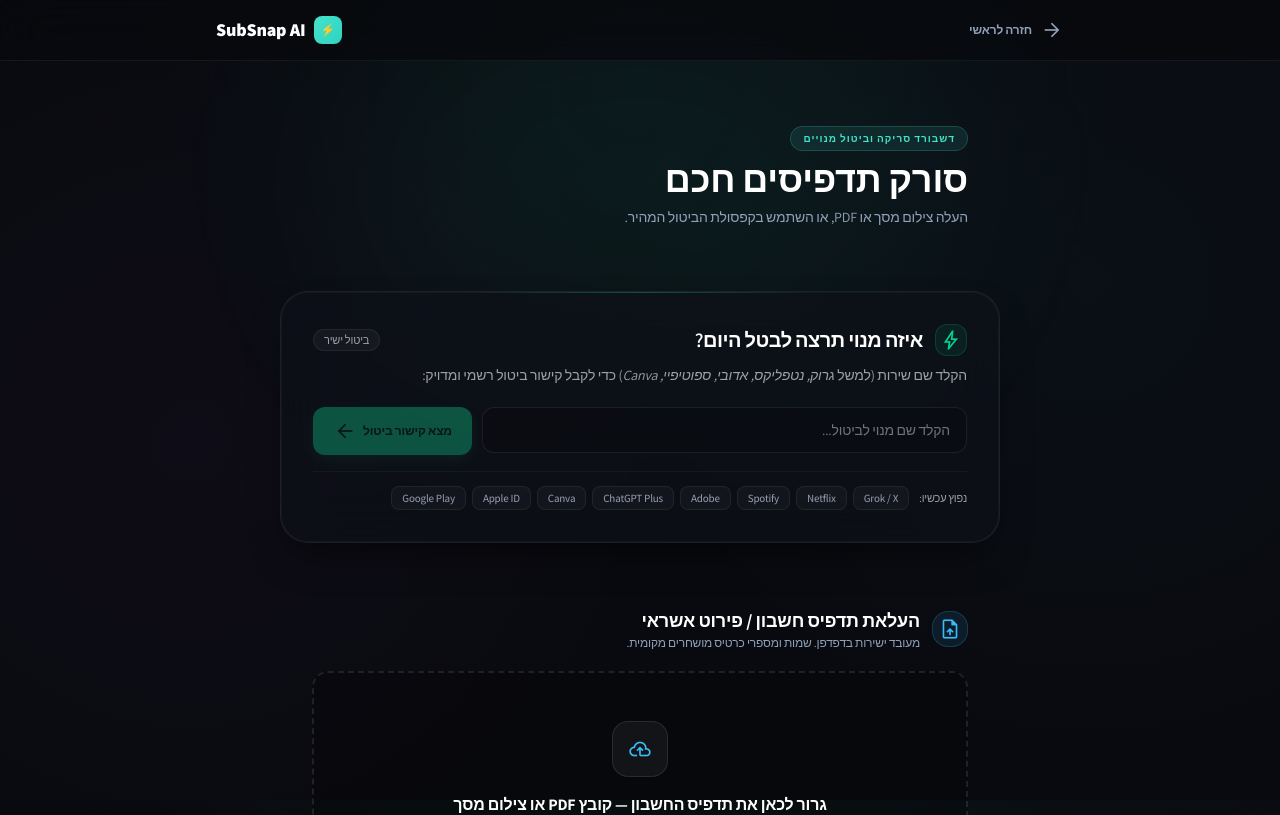
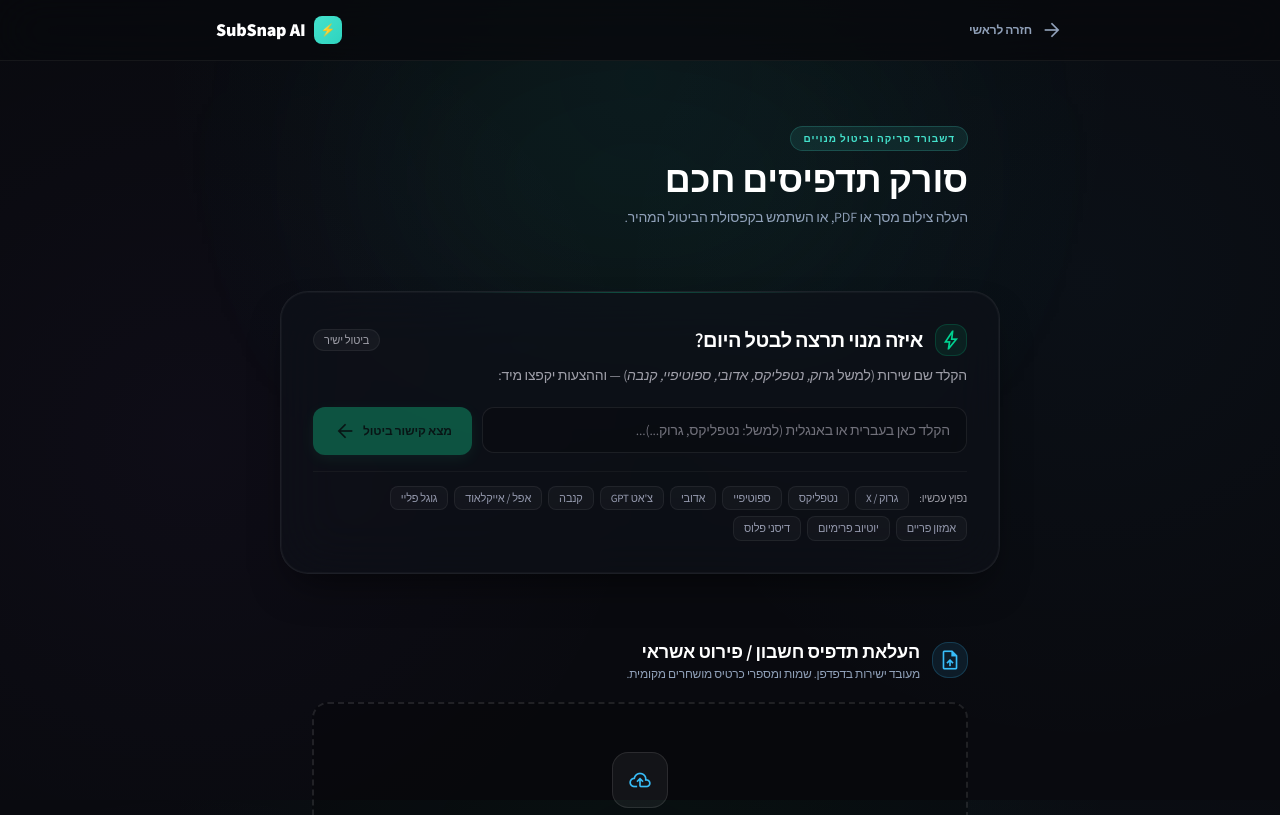
Before and after one commit to trqmsh3-sudo/subsnap, a Next.js app: page /app in a window 1280 px wide. Shown: the top 815 px of the page. Built offline with nearby package versions, Linux system fonts and the light colour scheme.

Commit message:
Add instant live Hebrew autocomplete suggestions and 100% Hebrew tags and results

```diff
--- a/components/QuickCancelBar.tsx
+++ b/components/QuickCancelBar.tsx
@@ -1,27 +1,72 @@
 'use client'
 
-import React, { useState } from 'react'
+import React, { useState, useEffect, useRef } from 'react'
+import { CANCELLATION_DB, CancellationEntry } from '@/lib/cancellationDb'
 
-interface CancellationEntry {
-  name: string
-  loginUrl: string
-  cancelUrl: string
-  notes?: string
-  difficulty: 'easy' | 'hard'
-  tier?: 'auto' | 'session' | 'manual'
-  steps?: string[]
-}
+const HEBREW_TAGS = [
+  { label: 'גרוק / X', q: 'גרוק' },
+  { label: 'נטפליקס', q: 'נטפליקס' },
+  { label: 'ספוטיפיי', q: 'ספוטיפיי' },
+  { label: 'אדובי', q: 'אדובי' },
+  { label: 'צ\'אט GPT', q: 'צ\'אט ג\'יפיטי' },
+  { label: 'קנבה', q: 'קנבה' },
+  { label: 'אפל / אייקלאוד', q: 'אפל' },
+  { label: 'גוגל פליי', q: 'גוגל פליי' },
+  { label: 'אמזון פריים', q: 'אמזון פריים' },
+  { label: 'יוטיוב פרימיום', q: 'יוטיוב' },
+  { label: 'דיסני פלוס', q: 'דיסני' },
+]
 
 export default function QuickCancelBar() {
   const [query, setQuery] = useState('')
   const [loading, setLoading] = useState(false)
   const [result, setResult] = useState<CancellationEntry | null>(null)
   const [searched, setSearched] = useState(false)
+  const [suggestions, setSuggestions] = useState<CancellationEntry[]>([])
+  const [showSuggestions, setShowSuggestions] = useState(false)
+  const wrapperRef = useRef<HTMLDivElement>(null)
+
+  // Live autocomplete filtering in Hebrew & English
+  useEffect(() => {
+    if (!query.trim()) {
+      setSuggestions([])
+      setShowSuggestions(false)
+      return
+    }
+    const q = query.toLowerCase().trim()
+    const matches = CANCELLATION_DB.filter(item =>
+      item.name.toLowerCase().includes(q) ||
+      (item.nameHe && item.nameHe.toLowerCase().includes(q)) ||
+      item.keywords.some(k => k.includes(q) || q.includes(k))
+    ).slice(0, 5)
+
+    setSuggestions(matches)
+    setShowSuggestions(matches.length > 0)
+  }, [query])
+
+  // Close dropdown on click outside
+  useEffect(() => {
+    function handleClickOutside(event: MouseEvent) {
+      if (wrapperRef.current && !wrapperRef.current.contains(event.target as Node)) {
+        setShowSuggestions(false)
+      }
+    }
+    document.addEventListener('mousedown', handleClickOutside)
+    return () => document.removeEventListener('mousedown', handleClickOutside)
+  }, [])
+
+  function selectService(item: CancellationEntry) {
+    setQuery(item.nameHe || item.name)
+    setResult(item)
+    setSearched(true)
+    setShowSuggestions(false)
+  }
 
   async function handleSearch(e: React.FormEvent) {
     e.preventDefault()
     if (!query.trim()) return
 
+    setShowSuggestions(false)
     setLoading(true)
     setSearched(true)
     try {
@@ -37,7 +82,7 @@ export default function QuickCancelBar() {
   }
 
   return (
-    <div className="w-full studio-capsule p-6 sm:p-8 relative overflow-hidden">
+    <div ref={wrapperRef} className="w-full studio-capsule p-6 sm:p-8 relative overflow-visible">
       {/* Top micro-line gradient */}
       <div className="absolute top-0 right-1/4 w-1/2 h-[1px] bg-gradient-to-r from-transparent via-emerald-400/30 to-transparent" />
 
@@ -57,23 +102,25 @@ export default function QuickCancelBar() {
       </div>
 
       <p className="text-xs sm:text-sm text-zinc-400 mb-5 leading-relaxed">
-        הקלד שם שירות (למשל <i>גרוק, נטפליקס, אדובי, ספוטיפיי, Canva</i>) כדי לקבל קישור ביטול רשמי ומדויק:
+        הקלד שם שירות (למשל <i>גרוק, נטפליקס, אדובי, ספוטיפיי, קנבה</i>) — וההצעות יקפצו מיד:
       </p>
 
-      {/* Command Input Bar */}
-      <form onSubmit={handleSearch} className="flex flex-col sm:flex-row gap-2.5 relative">
+      {/* Command Input Bar with Live Dropdown */}
+      <div className="relative">
+        <form onSubmit={handleSearch} className="flex flex-col sm:flex-row gap-2.5 relative z-20">
           <div className="relative flex-1">
             <input
               type="text"
               value={query}
               onChange={(e) => setQuery(e.target.value)}
-            placeholder="הקלד שם מנוי לביטול..."
+              onFocus={() => { if (suggestions.length > 0) setShowSuggestions(true); }}
+              placeholder="הקלד כאן בעברית או באנגלית (למשל: נטפליקס, גרוק...)..."
               className="w-full command-input text-white placeholder:text-zinc-500 px-4 py-3 rounded-xl text-sm pl-10 focus:outline-none"
             />
             {query && (
               <button
                 type="button"
-              onClick={() => { setQuery(''); setResult(null); setSearched(false); }}
+                onClick={() => { setQuery(''); setResult(null); setSearched(false); setSuggestions([]); setShowSuggestions(false); }}
                 className="absolute left-3 top-3 text-zinc-400 hover:text-white text-xs"
               >
                 ✕
@@ -90,27 +137,59 @@ export default function QuickCancelBar() {
           </button>
         </form>
 
-      {/* Popular Quick Pills */}
+        {/* ── LIVE AUTOCOMPLETE POPUP IN HEBREW ── */}
+        {showSuggestions && suggestions.length > 0 && (
+          <div className="absolute top-full right-0 left-0 mt-2 bg-[#0e121a]/95 backdrop-blur-2xl border border-white/10 rounded-2xl p-2 shadow-2xl z-50 animate-fadeIn space-y-1">
+            <div className="px-3 py-1.5 text-[11px] font-semibold text-emerald-400 border-b border-white/[0.04] flex items-center justify-between">
+              <span>תוצאות התאמה מהירה:</span>
+              <span className="text-zinc-500 font-normal text-[10px]">לחץ לבחירה</span>
+            </div>
+            {suggestions.map((item) => (
+              <button
+                key={item.name}
+                type="button"
+                onClick={() => selectService(item)}
+                className="w-full text-right px-3.5 py-2.5 rounded-xl hover:bg-emerald-500/10 hover:border-emerald-500/20 border border-transparent flex items-center justify-between transition-colors group"
+              >
+                <div>
+                  <div className="font-semibold text-sm text-zinc-100 group-hover:text-emerald-400">
+                    {item.nameHe || item.name}
+                  </div>
+                  {item.notes && (
+                    <div className="text-[11px] text-zinc-400 mt-0.5">{item.notes}</div>
+                  )}
+                </div>
+                <span className="text-[10px] font-medium px-2 py-0.5 rounded-md bg-white/[0.04] text-zinc-400 group-hover:bg-emerald-500/20 group-hover:text-emerald-300">
+                  {item.difficulty === 'easy' ? 'ביטול ישיר' : 'ביטול מודרך'}
+                </span>
+              </button>
+            ))}
+          </div>
+        )}
+      </div>
+
+      {/* Popular Quick Pills in 100% Hebrew */}
       <div className="flex flex-wrap items-center gap-1.5 mt-4 pt-3.5 border-t border-white/[0.04] text-xs">
         <span className="text-zinc-400 text-[11px] ml-1">נפוץ עכשיו:</span>
-        {[
-          { label: 'Grok / X', q: 'Grok' },
-          { label: 'Netflix', q: 'Netflix' },
-          { label: 'Spotify', q: 'Spotify' },
-          { label: 'Adobe', q: 'Adobe' },
-          { label: 'ChatGPT Plus', q: 'ChatGPT' },
-          { label: 'Canva', q: 'Canva' },
-          { label: 'Apple ID', q: 'Apple' },
-          { label: 'Google Play', q: 'Google Play' }
-        ].map((item) => (
+        {HEBREW_TAGS.map((item) => (
           <button
             key={item.label}
             type="button"
             onClick={() => {
               setQuery(item.label)
+              const matched = CANCELLATION_DB.find(db =>
+                db.name.toLowerCase().includes(item.q.toLowerCase()) ||
+                db.keywords.some(k => k.includes(item.q.toLowerCase()))
+              )
+              if (matched) {
+                setResult(matched)
+                setSearched(true)
+                setShowSuggestions(false)
+              } else {
                 fetch(`/api/lookup?q=${encodeURIComponent(item.q)}`)
                   .then((r) => r.json())
-                .then((d) => { setResult(d.entry); setSearched(true); })
+                  .then((d) => { setResult(d.entry); setSearched(true); setShowSuggestions(false); })
+              }
             }}
             className="studio-tag px-2.5 py-1 rounded-lg text-[11px]"
           >
@@ -119,14 +198,14 @@ export default function QuickCancelBar() {
         ))}
       </div>
 
-      {/* Result Card */}
+      {/* Result Card in 100% Hebrew */}
       {searched && (
-        <div className="mt-4 p-4 rounded-xl bg-white/[0.02] border border-emerald-500/20 animate-fadeIn space-y-3">
+        <div className="mt-4 p-4 sm:p-5 rounded-xl bg-white/[0.02] border border-emerald-500/20 animate-fadeIn space-y-3">
           {result ? (
             <>
               <div className="flex items-center justify-between">
                 <div>
-                  <h4 className="font-semibold text-sm text-emerald-400">{result.name}</h4>
+                  <h4 className="font-semibold text-base text-emerald-400">{result.nameHe || result.name}</h4>
                   {result.notes && (
                     <p className="text-xs text-zinc-400 mt-0.5">{result.notes}</p>
                   )}
@@ -137,10 +216,10 @@ export default function QuickCancelBar() {
               </div>
 
               {result.steps && result.steps.length > 0 && (
-                <div className="bg-black/30 p-3 rounded-lg border border-white/[0.04] text-xs space-y-1">
-                  <p className="font-medium text-zinc-300">שלבים לביטול:</p>
+                <div className="bg-black/30 p-3.5 rounded-lg border border-white/[0.04] text-xs space-y-1.5">
+                  <p className="font-medium text-zinc-200">שלבים לביטול מהיר:</p>
                   {result.steps.map((step, idx) => (
-                    <p key={idx} className="text-zinc-400 flex items-start gap-1.5">
+                    <p key={idx} className="text-zinc-400 flex items-start gap-2">
                       <span className="text-emerald-400 font-semibold">{idx + 1}.</span>
                       <span>{step}</span>
                     </p>
@@ -155,7 +234,7 @@ export default function QuickCancelBar() {
                   rel="noopener noreferrer"
                   className="flex-1 btn-emerald text-center py-2.5 px-4 rounded-lg text-xs font-semibold flex items-center justify-center gap-1.5"
                 >
-                  <span>פתח עמוד ביטול רשמי של {result.name}</span>
+                  <span>פתח עמוד ביטול רשמי של {result.nameHe || result.name}</span>
                   <span className="material-symbols-outlined text-xs">arrow_back</span>
                 </a>
                 {result.loginUrl && (
@@ -165,7 +244,7 @@ export default function QuickCancelBar() {
                     rel="noopener noreferrer"
                     className="bg-white/[0.04] hover:bg-white/[0.08] text-zinc-300 border border-white/[0.08] text-xs font-medium py-2.5 px-4 rounded-lg transition-colors text-center"
                   >
-                    התחברות
+                    עמוד התחברות
                   </a>
                 )}
               </div>
--- a/lib/cancellationDb.ts
+++ b/lib/cancellationDb.ts
@@ -1,31 +1,37 @@
-import jdmDb from './jdm-db.json'
-
 export interface CancellationEntry {
   name: string
+  nameHe?: string
   keywords: string[]
   loginUrl: string
   cancelUrl: string
-  method: 'url' | 'phone' | 'chat'
-  notes: string
+  method: 'url' | 'chat' | 'phone'
+  notes?: string
   difficulty: 'easy' | 'hard'
-  tier: 'auto' | 'session' | 'manual'
-  steps?: string[]   // service-specific hints passed to AI prompt
+  tier?: 'auto' | 'session' | 'manual'
+  steps?: string[]
 }
 
 export const CANCELLATION_DB: CancellationEntry[] = [
   {
     name: 'Netflix',
-    keywords: ['netflix', 'nflx', 'netflix.com', 'netflix international'],
+    nameHe: 'נטפליקס (Netflix)',
+    keywords: ['netflix', 'nflx', 'netflix.com', 'netflix international', 'נטפליקס', 'נטפליכס'],
     loginUrl: 'https://www.netflix.com/login',
     cancelUrl: 'https://www.netflix.com/cancelplan',
     method: 'url',
-    notes: 'Direct cancel page — no chat required',
+    notes: 'עמוד אישור ביטול ישיר של נטפליקס',
     difficulty: 'easy',
     tier: 'auto',
+    steps: [
+      'העמוד נפתח ישירות על מסך ביטול המנוי',
+      'לוחצים על Finish Cancellation (סיום ביטול)',
+      'המנוי מבוטל מיד ותישאר גישה עד סוף תקופת החיוב',
+    ],
   },
   {
     name: 'Grok / X Premium',
-    keywords: ['grok', 'x premium', 'twitter blue', 'xai', 'x.ai', 'twitter', 'גרוק', 'טוויטר'],
+    nameHe: 'גרוק / X פרימיום (טוויטר)',
+    keywords: ['grok', 'x premium', 'twitter blue', 'xai', 'x.ai', 'twitter', 'גרוק', 'טוויטר', 'איקס', 'x'],
     loginUrl: 'https://x.com/i/flow/login',
     cancelUrl: 'https://x.com/settings/manage_subscriptions',
     method: 'url',
@@ -41,7 +47,8 @@ export const CANCELLATION_DB: CancellationEntry[] = [
   },
   {
     name: 'Spotify',
-    keywords: ['spotify', 'spotifyusa', 'spotify ab', 'spotify.com', 'spotify usa', 'ספוטיפיי'],
+    nameHe: 'ספוטיפיי (Spotify Premium)',
+    keywords: ['spotify', 'spotifyusa', 'spotify ab', 'spotify.com', 'spotify usa', 'ספוטיפיי', 'ספוטיפי'],
     loginUrl: 'https://accounts.spotify.com/en/login',
     cancelUrl: 'https://www.spotify.com/account/subscription/change/',
     method: 'url',
@@ -56,11 +63,12 @@ export const CANCELLATION_DB: CancellationEntry[] = [
   },
   {
     name: 'Adobe Creative Cloud',
-    keywords: ['adobe', 'creative cloud', 'adobe systems', 'adobe inc', 'adobe.com', 'אדובי'],
+    nameHe: 'אדובי (Adobe Creative Cloud)',
+    keywords: ['adobe', 'creative cloud', 'adobe systems', 'adobe inc', 'adobe.com', 'אדובי', 'פוטושופ'],
     loginUrl: 'https://account.adobe.com/',
     cancelUrl: 'https://account.adobe.com/plans',
     method: 'url',
-    notes: 'עמוד ניהול התוכניות של אדובי',
+    notes: 'עמוד ניהול התוכניות והביטול של אדובי',
     difficulty: 'hard',
     tier: 'session',
     steps: [
@@ -72,7 +80,8 @@ export const CANCELLATION_DB: CancellationEntry[] = [
   },
   {
     name: 'Apple / iCloud / App Store',
-    keywords: ['icloud', 'apple', 'apple.com', 'apple services', 'apple inc', 'itunes', 'אפל', 'אייקלאוד'],
+    nameHe: 'אפל / אייקלאוד / אפסטור',
+    keywords: ['icloud', 'apple', 'apple.com', 'apple services', 'apple inc', 'itunes', 'אפל', 'אייקלאוד', 'אפסטור', 'אייטיונס'],
     loginUrl: 'https://appleid.apple.com/',
     cancelUrl: 'https://apps.apple.com/account/subscriptions',
     method: 'url',
@@ -87,7 +96,8 @@ export const CANCELLATION_DB: CancellationEntry[] = [
   },
   {
     name: 'ChatGPT Plus',
-    keywords: ['chatgpt', 'openai', 'openai.com', 'chat.openai', 'openai *chatgpt', 'צ\'אט ג\'יפיטי'],
+    nameHe: 'צ\'אט ג\'יפיטי פלוס (OpenAI)',
+    keywords: ['chatgpt', 'openai', 'openai.com', 'chat.openai', 'openai *chatgpt', 'צ\'אט ג\'יפיטי', 'צ\'ט ג\'יפיטי', 'צאט גפיטי', 'אופן איי איי'],
     loginUrl: 'https://chatgpt.com/auth/login',
     cancelUrl: 'https://chatgpt.com/#settings/Subscription',
     method: 'url',
@@ -101,130 +111,130 @@ export const CANCELLATION_DB: CancellationEntry[] = [
     ],
   },
   {
+    name: 'Canva Pro',
+    nameHe: 'קנבה פרו (Canva Pro)',
+    keywords: ['canva', 'canva pty', 'canva.com', 'קנבה', 'קנווה'],
+    loginUrl: 'https://www.canva.com/login',
+    cancelUrl: 'https://www.canva.com/settings/billing-and-teams',
+    method: 'url',
+    notes: 'עמוד חיובים וביטול מנוי ב-Canva',
+    difficulty: 'easy',
+    tier: 'auto',
+    steps: [
+      'עוברים ללשונית מנויים בהגדרות',
+      'לוחצים על שלוש הנקודות ליד המנוי',
+      'בוחרים ב-Cancel subscription (בטל מנוי)',
+    ],
+  },
+  {
     name: 'Amazon Prime',
-    keywords: ['amazon', 'prime', 'amzn', 'amznprime', 'amazon.com', 'amazon digital', 'prime video', 'amazon prime'],
+    nameHe: 'אמזון פריים (Amazon Prime)',
+    keywords: ['amazon', 'prime', 'amzn', 'amznprime', 'amazon.com', 'amazon digital', 'prime video', 'amazon prime', 'אמזון', 'פריים', 'אמזון פריים'],
     loginUrl: 'https://www.amazon.com/ap/signin',
-    cancelUrl: 'https://www.amazon.com/gp/primecentral',
+    cancelUrl: 'https://www.amazon.com/mc/manage',
     method: 'url',
-    notes: 'May offer pause instead of cancel',
+    notes: 'עמוד ניהול וסיום מנוי Prime',
     difficulty: 'hard',
     tier: 'session',
     steps: [
-      'Look for a link that says "Update, cancel and more" and click it',
-      'Click "End membership" or "Cancel membership"',
-      'If you see a retention offer (pause, discounted plan), click "Continue to cancel" or "No thanks"',
-      'Click the final confirm button to complete cancellation',
+      'לוחצים על Manage Membership (נהל מנוי)',
+      'בוחרים ב-End Membership (סיים חברות)',
+      'במסכי השימור לוחצים על Continue to cancel',
+      'מאשרים את הביטול במסך הסופי',
     ],
   },
   {
     name: 'YouTube Premium',
-    keywords: ['youtube', 'youtube premium', 'google youtube', 'yt premium', 'googleyoutube'],
+    nameHe: 'יוטיוב פרימיום (YouTube Premium)',
+    keywords: ['youtube', 'youtube premium', 'google youtube', 'yt premium', 'googleyoutube', 'יוטיוב', 'יוטיוב פרימיום'],
     loginUrl: 'https://accounts.google.com/',
     cancelUrl: 'https://www.youtube.com/paid_memberships',
     method: 'url',
-    notes: 'Cancel from memberships page — requires Google login',
+    notes: 'עמוד ניהול המנויים של יוטיוב',
     difficulty: 'easy',
     tier: 'auto',
+    steps: [
+      'לוחצים על מנוי הפרימיום הפעיל',
+      'בוחרים ב-Deactivate (השבת / בטל)',
+      'מאשרים את המעבר לחשבון חינמי',
+    ],
   },
   {
     name: 'Disney Plus',
-    keywords: ['disney', 'disney+', 'disneyplus', 'disney plus', 'disney.com', 'dsny+'],
+    nameHe: 'דיסני פלוס (Disney+)',
+    keywords: ['disney', 'disney+', 'disneyplus', 'disney plus', 'disney.com', 'dsny+', 'דיסני', 'דיסני פלוס'],
     loginUrl: 'https://www.disneyplus.com/login',
     cancelUrl: 'https://www.disneyplus.com/account',
     method: 'url',
-    notes: 'Cancel from account page',
+    notes: 'ביטול מנוי בהגדרות חשבון דיסני',
     difficulty: 'easy',
     tier: 'auto',
+    steps: [
+      'בוחרים במנוי דיסני פלוס',
+      'לוחצים על Cancel Subscription (בטל מנוי)',
+      'בוחרים סיבה ומאשרים ביטול',
+    ],
   },
   {
-    name: 'Canva',
-    keywords: ['canva', 'canva pty', 'canva.com'],
-    loginUrl: 'https://www.canva.com/login',
-    cancelUrl: 'https://www.canva.com/settings/billing',
+    name: 'Google Play / Android',
+    nameHe: 'גוגל פליי / מנויי אנדרואיד',
+    keywords: ['google play', 'android', 'גוגל פליי', 'אנדרואיד', 'גוגל', 'google'],
+    loginUrl: 'https://accounts.google.com/',
+    cancelUrl: 'https://play.google.com/store/account/subscriptions',
     method: 'url',
-    notes: 'Cancel from billing settings',
+    notes: 'ניהול וביטול כל מנויי Google Play',
     difficulty: 'easy',
     tier: 'auto',
-  },
-  {
-    name: 'Test Service',
-    keywords: ['test', 'test service'],
-    loginUrl: 'http://localhost:3009/',
-    cancelUrl: 'http://localhost:3009/test-cancel',
-    method: 'url',
-    notes: 'Local test cancellation flow',
-    difficulty: 'easy',
-    tier: 'auto',
-  },
-  {
-    name: 'Test Easy',
-    keywords: ['test easy', 'easystream'],
-    loginUrl: 'http://localhost:3009/',
-    cancelUrl: 'http://localhost:3009/test-easy',
-    method: 'url',
-    notes: 'Local easy-flow test — direct cancel button visible',
-    difficulty: 'easy',
-    tier: 'auto',
-  },
-  {
-    name: 'Test Hard',
-    keywords: ['test hard', 'darkstream'],
-    loginUrl: 'http://localhost:3009/',
-    cancelUrl: 'http://localhost:3009/test-hard',
-    method: 'url',
-    notes: 'Local dark-patterns test — retention popup, survey, pause offer',
-    difficulty: 'hard',
-    tier: 'session',
     steps: [
-      'Sign in with the pre-filled credentials',
-      'Click "Manage Subscription"',
-      'On the retention popup, click "Continue to cancel"',
-      'Select any survey option and click "Next"',
-      'On the pause offer screen, click "No thanks, cancel anyway"',
-      'Click "Confirm cancellation" to complete',
+      'נכנסים לרשימת המנויים של חשבון Google',
+      'בוחרים את האפליקציה שברצונכם לבטל',
+      'לוחצים על Cancel Subscription (בטל מנוי)',
     ],
   },
   {
     name: 'Dropbox',
-    keywords: ['dropbox', 'dropbox inc', 'dropbox.com'],
+    nameHe: 'דרופבוקס (Dropbox)',
+    keywords: ['dropbox', 'dropbox inc', 'dropbox.com', 'דרופבוקס'],
     loginUrl: 'https://www.dropbox.com/login',
     cancelUrl: 'https://www.dropbox.com/account/plan',
     method: 'url',
-    notes: 'Downgrade to the free plan to cancel paid subscription',
+    notes: 'שנמוך לחשבון חינמי',
     difficulty: 'easy',
     tier: 'manual',
     steps: [
-      'Sign in to your Dropbox account',
-      'Go to Account → Plan',
-      'Click "Change plan" and select the free plan to cancel',
+      'נכנסים להגדרות התוכנית (Plan)',
+      'לוחצים על Change plan או Cancel subscription',
+      'בוחרים בחשבון החינמי',
     ],
   },
   {
     name: 'Google One',
-    keywords: ['google one', 'google one storage', 'google storage'],
+    nameHe: 'גוגל וואן (Google One Storage)',
+    keywords: ['google one', 'google one storage', 'google storage', 'גוגל וואן', 'אחסון גוגל'],
     loginUrl: 'https://one.google.com',
     cancelUrl: 'https://one.google.com/storage',
     method: 'url',
-    notes: 'Downgrade to the free 15GB tier to cancel paid plan',
+    notes: 'שנמוך לשטח אחסון חינמי (15GB)',
     difficulty: 'easy',
     tier: 'manual',
     steps: [
-      'Go to one.google.com and sign in',
-      'Click "Manage" next to your storage plan',
-      'Select "Downgrade" and choose the free tier',
+      'נכנסים להגדרות אחסון גוגל',
+      'לוחצים על שינוי תוכנית ובחירה בחשבון חינמי',
     ],
-  },
+  }
 ]
 
-// JDM entries merged in — our hand-curated entries take priority
-const MERGED_DB: CancellationEntry[] = [
-  ...CANCELLATION_DB,
-  ...(jdmDb as CancellationEntry[]),
-]
-
-export function findCancellationEntry(subscriptionName: string): CancellationEntry | null {
-  const lower = subscriptionName.toLowerCase()
-  return MERGED_DB.find((entry) =>
-    entry.keywords.some((keyword) => lower.includes(keyword))
-  ) ?? null
+export function findCancellationEntry(serviceName: string): CancellationEntry | null {
+  const normalized = serviceName.toLowerCase().trim()
+  for (const entry of CANCELLATION_DB) {
+    if (entry.name.toLowerCase() === normalized || entry.nameHe?.toLowerCase() === normalized) {
+      return entry
+    }
+    for (const keyword of entry.keywords) {
+      if (normalized.includes(keyword) || keyword.includes(normalized)) {
+        return entry
+      }
+    }
+  }
+  return null
 }
```
Lines whose indentation alone changed are shown as unchanged.
